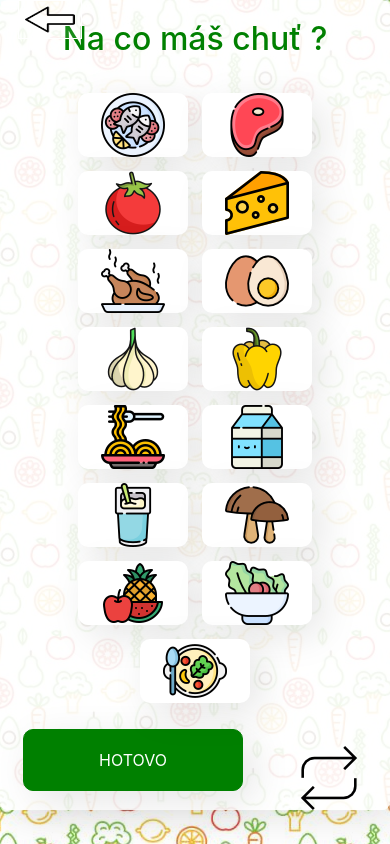
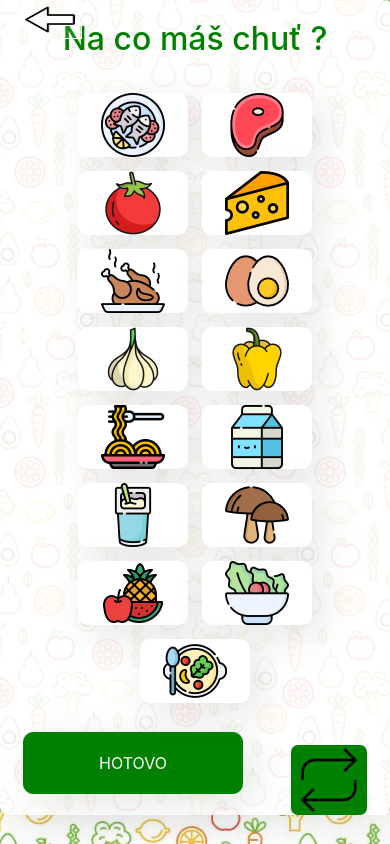
Before and after one commit to AnickaVargova/recepty-hrave-a-zdrave, a Vue app in the folder finalni-projekt/: page /hra2 in a window 390 px wide. In both pictures the pointer is over the button 329 px from the left and 777 px from the top of the page. Built offline with nearby package versions, Linux system fonts and the light colour scheme.

Commit message:
hra1 vol2

```diff
--- a/finalni-projekt/src/views/Hra1.vue
+++ b/finalni-projekt/src/views/Hra1.vue
@@ -1,7 +1,7 @@
 <template>
   <div class="pozadi overflow-hidden col-md-6 mx-auto mt-5">
     <div class="police d-flex">
-      <div id="jidlo col-md-6">
+      <div id="jidlo col-md-10 mx-auto">
         <div
           class="ikonaJidla"
           id="ikona1"
@@ -275,20 +275,19 @@ export default {
 /* na mobilu je nad polici velky prostor - kvuli tomu vlastnost top - vyresit */
 
 .ikonaJidla {
-
   position: absolute;
   display: flex;
   justify-content: center;
 }
-@media(min-width:992px){
-.ikonaJidla  {
+@media (min-width: 992px) {
+  .ikonaJidla {
     margin: 3px;
     z-index: 2;
- width:10%;
+    width: 10%;
     height: auto;
   }
 }
-@media(max-width:992px){
+@media (max-width: 992px) {
   .ikonaJidla {
     margin: 3px;
     z-index: 2;
@@ -296,8 +295,6 @@ export default {
     height: auto;
   }
 }
-
-
 
 #ikona1 {
   left: 0;
--- a/finalni-projekt/src/views/Hra2.vue
+++ b/finalni-projekt/src/views/Hra2.vue
@@ -222,12 +222,15 @@ export default {
 .hrat-znovu{
   border:none;
   background: rgba(255, 255, 255, 0.1);
-  height: 65px;
+  height: 70px;
   margin-top: 35px;
-
-
 }
 
+.hrat-znovu:hover,
+.hrat-znovu:active{
+    background-color: green;
+    border-radius: 7px;
+}
 .vrstva2{
   z-index: 2;
 }
@@ -309,7 +312,6 @@ export default {
     background-color: green;
     color: white;
     box-shadow: 10px 10px 38px 0px rgba(0, 0, 0, 0.1);
-
     border-radius: 10px;
     margin: 40px 20px 15px 30px;
     padding: 16px;
@@ -379,10 +381,7 @@ export default {
 .margin {
   margin: auto;
 }
-
-
 .obalObrazek:hover:not(.zasednuti) {
-
   border: 2px solid green;
 }
 
```
Lines whose indentation alone changed are shown as unchanged.
